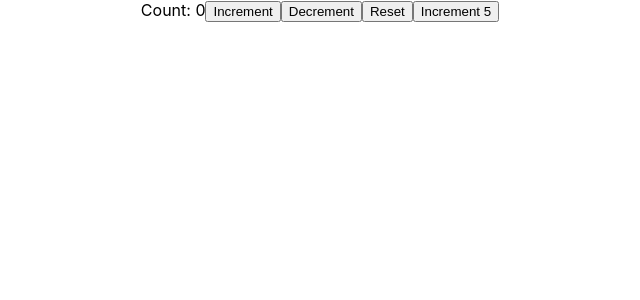
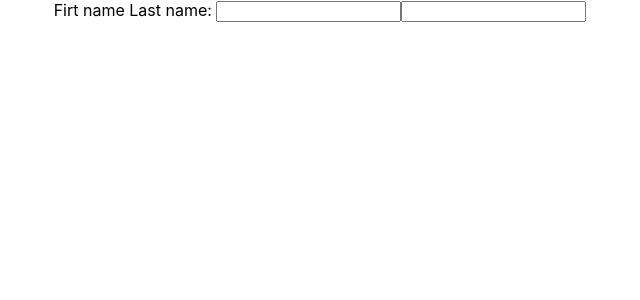
Before and after one commit to jpcuentas123/REACT-HOOKS, a React (Create React App) app: page / in a window 1280 px wide. Shown: the top 300 px of the page, without its empty margins (320-960 px from the left). Built offline with nearby package versions, Linux system fonts and the light colour scheme.

Commit message:
UseState Update Objects

```diff
--- a/src/App.js
+++ b/src/App.js
@@ -3,13 +3,15 @@ import './App.css';
 import ClassCounter from './Components/ClassCounter';
 import UseStateCouter from './Components/UseStateCouter';
 import UseStateCounterTwo from './Components/UseStateCounterTwo';
+import UseStateCounterThree from './Components/UseStateCounterThree';
 
 function App() {
   return (
     <div className="App">
       {/* <ClassCounter/> */}
       {/* <UseStateCouter/> */}
-      <UseStateCounterTwo/>
+      {/* <UseStateCounterTwo/> */}
+      <UseStateCounterThree/>
     </div>
   );
 }
--- /dev/null
+++ b/src/Components/UseStateCounterThree.js
@@ -0,0 +1,16 @@
+import React, { useState } from 'react'
+
+export default function UseStateCounterThree() {
+    const initialState = {
+        firstName: '',
+        lastName: ''
+    }
+    const [name, setName] = useState(initialState)
+    return (
+        <div>
+            Firt name {name.firstName} Last name: {name.lastName}
+            <input onInput={(e) => setName({...name, firstName: e.target.value})} type="Text"/>
+            <input onInput={(e) => setName({...name, lastName: e.target.value })} type="text" />
+        </div>
+    )
+}
```
